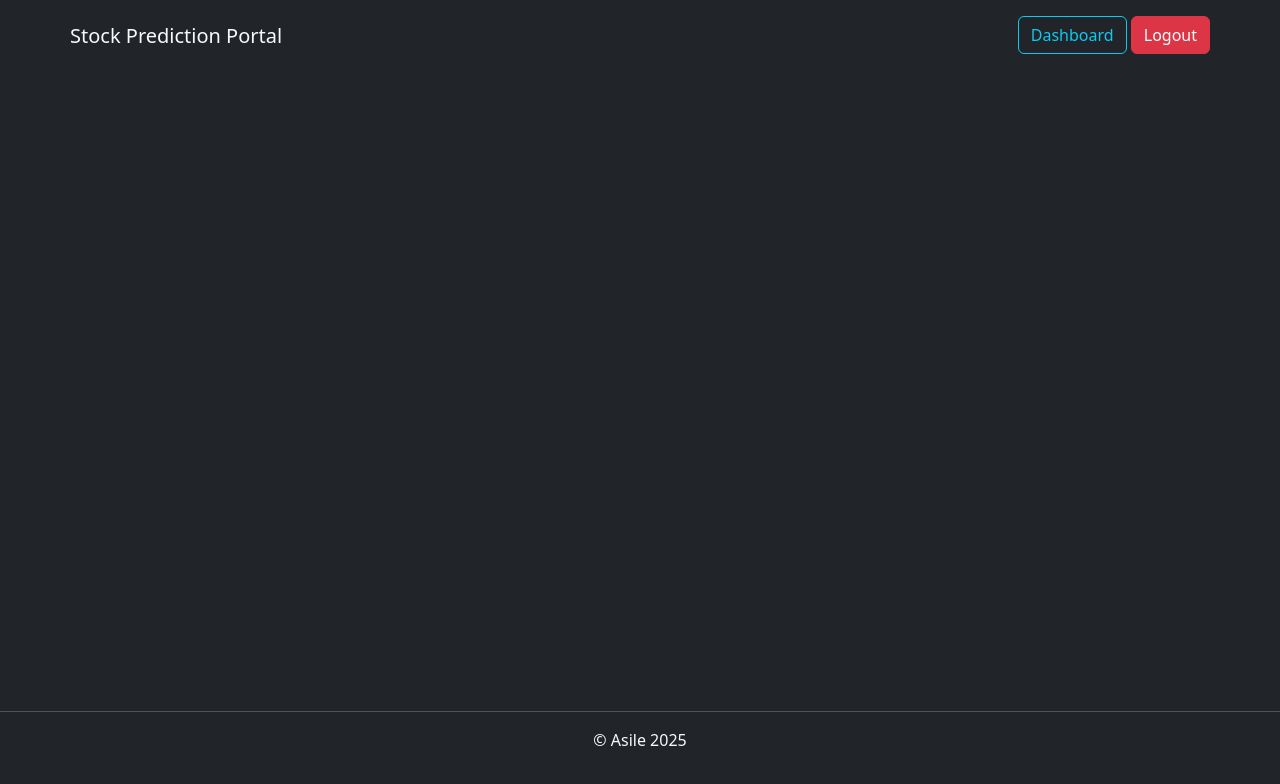
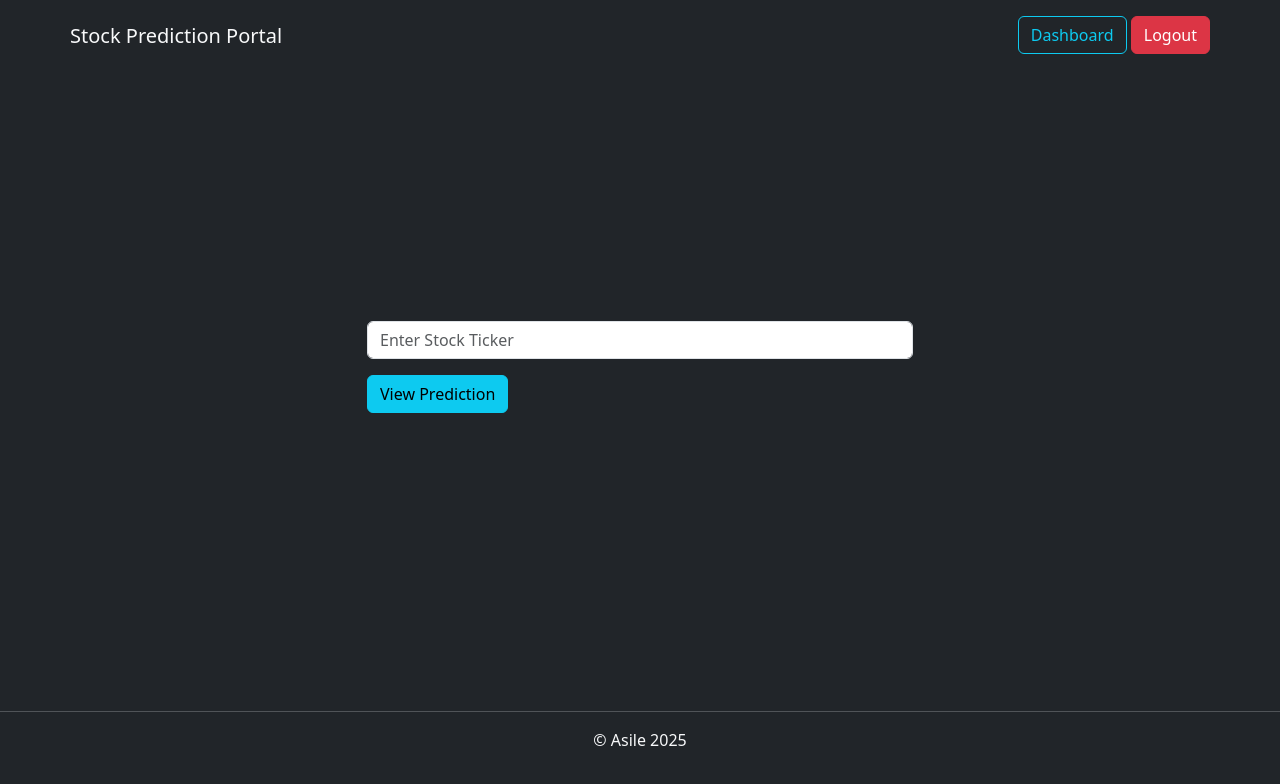
Before and after one commit to asileayuba/stock-prediction-portal, a React (Vite) app in the folder frontend-react/: page /dashboard in a window 1280 px wide. Shown: the top 784 px of the page. Built offline with nearby package versions, Linux system fonts and the light colour scheme; no server answers; sample sign-in values are in the browser's storage.

Commit message:
Accepting Stock Ticker

```diff
--- a/frontend-react/src/components/dashboard/Dashboard.jsx
+++ b/frontend-react/src/components/dashboard/Dashboard.jsx
@@ -1,8 +1,10 @@
 import axios from 'axios'
-import React, { useEffect } from 'react'
+import React, { useEffect, useState } from 'react'
 import axiosInstance from '../axiosInstance'
 
 const Dashboard = () => {
+    const [ticker, setTicker] = useState()
+
     useEffect(() => {
         const fetchProtectedData = async () => {
             try {
@@ -25,7 +27,14 @@ const Dashboard = () => {
         <>
         <div className='container'>
             <div className="row">
-
+                <div className="col-md-6 mx-auto ">
+                    <form >
+                        <input type='text' className='form-control' placeholder='Enter Stock Ticker'
+                        onChange={(e) => setTicker(e.target.value)} required
+                        />
+                        <button type='submit' className='btn btn-info mt-3'>View Prediction</button>
+                    </form>
+                </div>
             </div>
         </div>
         </>
```
